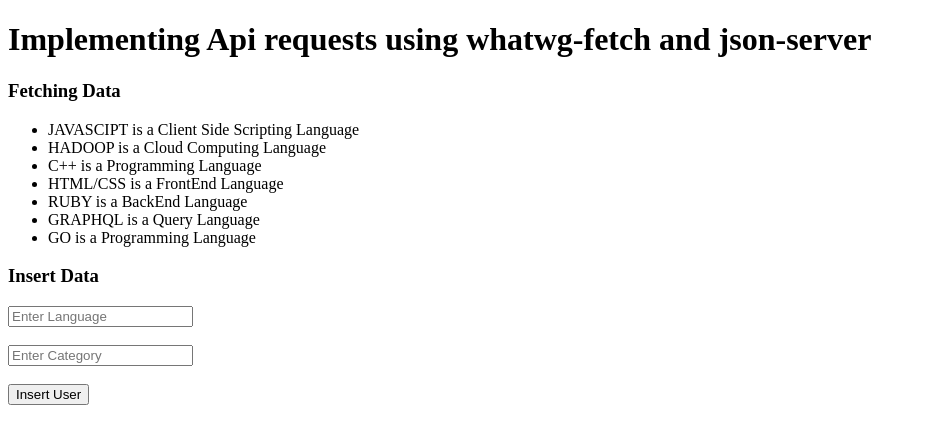
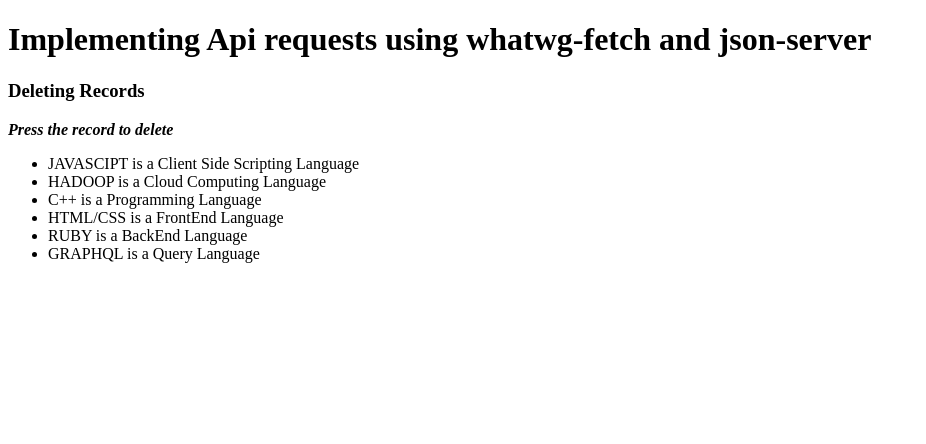
Before and after one commit to bhanuhanda/learning-react, a React (Create React App) app: page / in a window 1280 px wide. Shown: the top 444 px of the page, without its empty margins (0-926 px from the left). Built offline with nearby package versions, Linux system fonts and the light colour scheme; data requests are answered from the project's data file.

Commit message:
api records DELETE done

```diff
--- a/db.json
+++ b/db.json
@@ -29,20 +29,9 @@
       "id": 601,
       "language": "GraphQL",
       "category": "Query Language"
-    },
-    {
-      "language": "Go",
-      "category": "Programming Language",
-      "id": 602
     }
   ],
-  "comments": [
-    {
-      "id": 1,
-      "body": "some comment",
-      "postId": 1
-    }
-  ],
+  "comments": [],
   "profile": {
     "name": "typicode"
   }
--- /dev/null
+++ b/src/apiRequests/deleteData.js
@@ -0,0 +1,76 @@
+import React, { Component } from "react";
+import { URL } from "./configs";
+
+class DeleteData extends Component {
+  constructor() {
+    super();
+    this.state = {
+      technologies: []
+    };
+    this.fetchLanguages();
+  }
+  fetchLanguages = () => {
+    fetch(`${URL}`)
+      .then(result => {
+        return result.json();
+      })
+      // .then((result)=>{
+      //     if(!result.ok){
+      //         throw Error("Network Request Failed");
+      //     }
+      //     return result.json();
+      // })
+      .then(result => {
+        console.log(result);
+        this.setState({
+          technologies: result
+        });
+      })
+      .catch(error => {
+        console.log(`error occured -> ${error}`);
+        // console.log("error occured ->" + error);
+      });
+  };
+  deleteLanguage = (id) => {
+    //   console.log(id);
+    fetch(`${URL+id}`,{
+        method :'DELETE',
+        headers : {
+            'Content-Type':'application/json'
+        },
+        body : JSON.stringify({})
+    })
+    .then((res)=>{
+        return res.json();
+    })
+    .then((res)=>{
+        if(res.id === undefined){
+            console.log(res);
+        }
+    })
+    .catch((err)=>{
+        console.log("error occured = " + err);
+    })
+  }
+  render() {
+    return (
+      <div>
+        <h3>Deleting Records</h3>
+        <p><b><i>Press the record to delete</i></b></p>
+        <ul>
+                    {this.state.technologies.map((v,i)=>{
+                        return(
+                            <li key={i}>
+                                <span onClick={()=>{this.deleteLanguage(v.id)}}>
+                                    {`${v.language.toUpperCase()} is a ${v.category}`}
+                                </span>
+                            </li>
+                        );
+                    })}
+                </ul>
+      </div>
+    );
+  }
+}
+
+export default DeleteData;
--- a/src/apiRequests/frontBoard.js
+++ b/src/apiRequests/frontBoard.js
@@ -1,14 +1,16 @@
 import React, { Component } from 'react';
-import FetchData from './fetchData';
-import InsertData from './insertData';
+// import FetchData from './fetchData';
+// import InsertData from './insertData';
+import DeleteData from './deleteData';
 
 class FrontBoard extends Component {
     render() {
         return (
             <div>
                 <h1>Implementing Api requests using whatwg-fetch and json-server</h1>
-                <FetchData />
-                <InsertData />
+                {/* <FetchData />
+                <InsertData /> */}
+                <DeleteData />
             </div>
          );
     }
```
